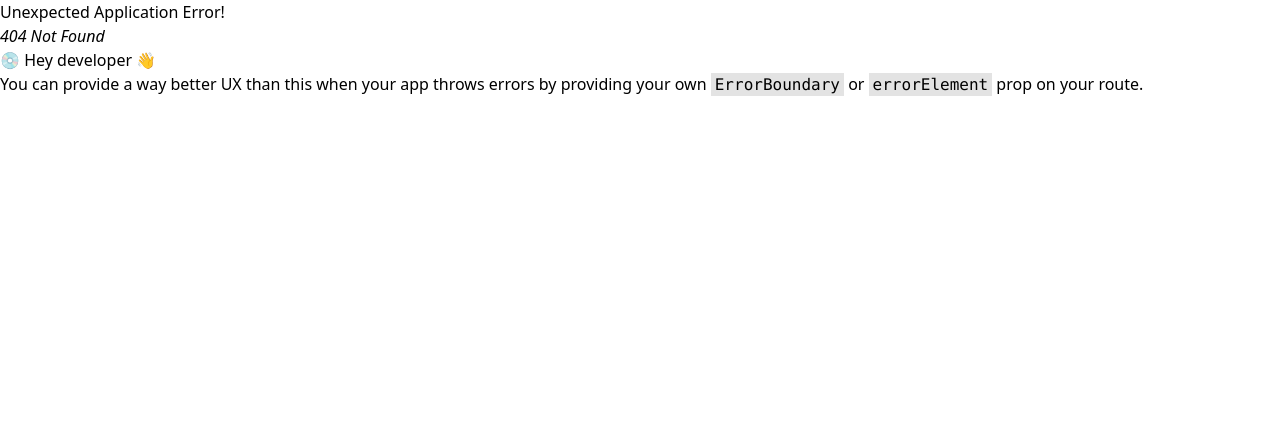
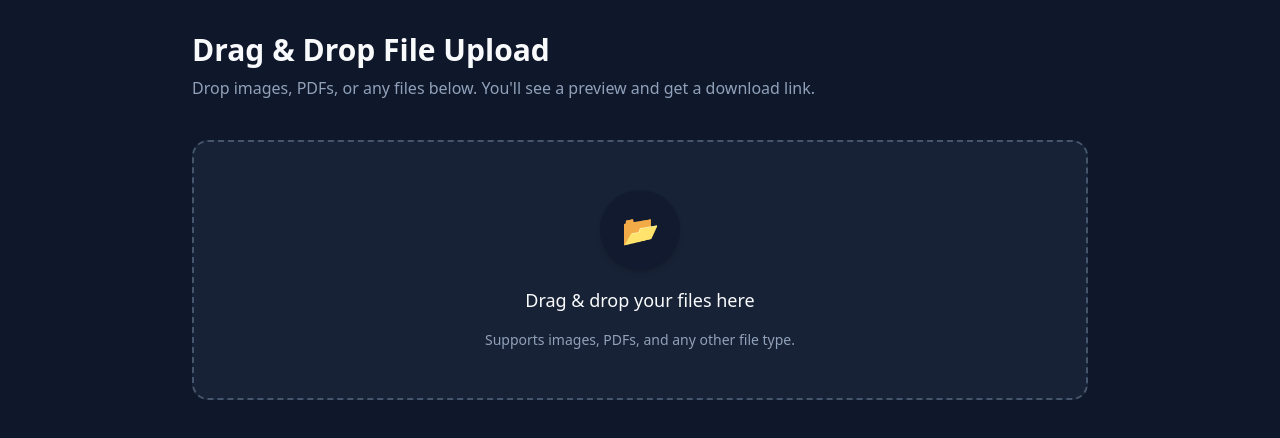
Before and after one commit to Abhisheksinghchauhan192/ReactConceptsPractice, a React (Vite) app: page /day6 in a window 1280 px wide. Before the commit this address had no page. Shown: the top 438 px of the page. Built offline with nearby package versions, Linux system fonts and the light colour scheme.

Commit message:
Completed Day6 Drag and Drop Feature Implemented

```diff
--- a/src/pages/dashboard/projectsData.js
+++ b/src/pages/dashboard/projectsData.js
@@ -3,5 +3,7 @@ export const projectsData =[
     {name:'Day2',link:'/day2',desc:'Dropdown Filter Implementation',details:"A Searchable card with filter applied so user can sort the data by the filters in real time"},
     {name:"Day3",link:'/day3',desc:'Accordian Implementation',details:"Accordian Implementation , full moduler and customizable code "},
     {name:"Day4",link:'/day4',desc:'Higher Order components',details:"Making Higher order Components which take other components as a parameter and return Another component with more Added Properties to it."},
-    {name:"Day5",link:'/day5',desc:'Passing Data through context',details:"Paasing the data to component using context hook "}
+    {name:"Day5",link:'/day5',desc:'Passing Data through context',details:"Paasing the data to component using context hook "},
+    {name:"Day6",link:"/day6",desc:"Drag  and Drop Feature Implementation",details:"Drag and drop implementaion using native dom and previewing the docs.."},
+
 ]
--- /dev/null
+++ b/src/pages/day6/Day6Page.jsx
@@ -0,0 +1,95 @@
+import { useEffect, useState } from "react";
+import FilePreviewCard from "./components/FilePreviewCard";
+
+export default function Day6Page() {
+  const [isDragging, setIsDragging] = useState(false);
+  const [filePreviews, setFilePreviews] = useState([]);
+
+  function handleDragOver(e) {
+    e.preventDefault();
+    setIsDragging(true);
+  }
+
+  function handleDragLeave(e) {
+    e.preventDefault();
+    setIsDragging(false);
+  }
+
+  function handleDrop(e) {
+    e.preventDefault();
+    setIsDragging(false);
+
+    const droppedFiles = Array.from(e.dataTransfer.files);
+
+    const mapped = droppedFiles.map((file, index) => {
+      const url = URL.createObjectURL(file);
+
+      return {
+        id: `${file.name}-${file.size}-${index}-${Date.now()}`,
+        file,
+        url,
+      };
+    });
+
+    setFilePreviews((prev) => [...prev, ...mapped]);
+  }
+
+  useEffect(() => {
+    return () => {
+      filePreviews.forEach((item) => URL.revokeObjectURL(item.url));
+    };
+  }, [filePreviews]);
+
+  return (
+    <div className="min-h-screen w-full bg-slate-900 text-slate-50 flex flex-col items-center gap-10 px-4 py-8">
+      <div className="w-full max-w-4xl">
+        <h1 className="text-2xl md:text-3xl font-semibold">
+          Drag & Drop File Upload
+        </h1>
+        <p className="text-sm md:text-base text-slate-400 mt-2">
+          Drop images, PDFs, or any files below. You&apos;ll see a preview and
+          get a download link.
+        </p>
+      </div>
+
+      <div
+        onDrop={handleDrop}
+        onDragOver={handleDragOver}
+        onDragLeave={handleDragLeave}
+        className={`flex w-full max-w-4xl flex-col items-center justify-center rounded-2xl border-2 border-dashed p-8 md:p-12 transition-all duration-200
+          ${
+            isDragging
+              ? "border-emerald-400 bg-emerald-950/40"
+              : "border-slate-600 bg-slate-800/70"
+          }`}
+      >
+        <div className="flex flex-col items-center gap-4 text-center">
+          <div className="flex items-center justify-center w-20 h-20 rounded-full bg-slate-900/70 shadow-md">
+            <span className="text-3xl">📂</span>
+          </div>
+
+          <p className="text-base md:text-lg font-medium">
+            {isDragging ? "Drop files here" : "Drag & drop your files here"}
+          </p>
+
+          <p className="text-xs md:text-sm text-slate-400">
+            Supports images, PDFs, and any other file type.
+          </p>
+        </div>
+      </div>
+
+      {filePreviews.length > 0 && (
+        <div className="w-full max-w-5xl">
+          <h2 className="text-xl font-semibold mb-4">File Preview</h2>
+
+          <div className="grid grid-cols-1 sm:grid-cols-2 xl:grid-cols-3 gap-4">
+            {filePreviews.map((item) => (
+              <FilePreviewCard key={item.id} preview={item} />
+            ))}
+          </div>
+        </div>
+      )}
+
+    </div>
+  );
+}
--- /dev/null
+++ b/src/pages/day6/components/FilePreviewCard.jsx
@@ -0,0 +1,58 @@
+export default function FilePreviewCard({ preview }) {
+
+  const { file, url } = preview;
+  const isImage = file.type.startsWith("image/");
+  const isPdf = file.type === "application/pdf";
+
+  const fileSizeKB = (file.size / 1024).toFixed(1);
+
+  return (
+    <div className="flex flex-col gap-3 rounded-xl bg-slate-800/80 p-4 shadow-md">
+      <div className="flex items-center justify-between gap-2">
+        <p className="text-sm font-medium truncate" title={file.name}>
+          {file.name}
+        </p>
+        <span className="text-[10px] uppercase text-slate-400">
+          {file.type || "Unknown"}
+        </span>
+      </div>
+
+      <div className="relative flex-1 overflow-hidden rounded-lg bg-slate-900/70 flex items-center justify-center">
+        {isImage && (
+          <img
+            src={url}
+            alt={file.name}
+            className="max-h-40 w-full object-contain"
+          />
+        )}
+
+        {isPdf && (
+          <iframe
+            src={url}
+            title={file.name}
+            className="w-full h-40 border-0"
+          />
+        )}
+
+        {!isImage && !isPdf && (
+          <div className="flex flex-col items-center justify-center p-4 text-center text-xs text-slate-300">
+            <span className="text-3xl mb-2">📄</span>
+            <p>No live preview available for this file type.</p>
+          </div>
+        )}
+      </div>
+
+      <div className="flex items-center justify-between text-xs text-slate-400 mt-1">
+        <span>{fileSizeKB} KB</span>
+
+        <a
+          href={url}
+          download={file.name}
+          className="rounded-full px-3 py-1 text-[11px] font-semibold text-emerald-300 hover:text-emerald-100 hover:bg-emerald-500/10 transition-colors"
+        >
+          Download
+        </a>
+      </div>
+    </div>
+  );
+}
```
Also changed, not shown: src/routes/index.jsx (+4 -3 lines).
